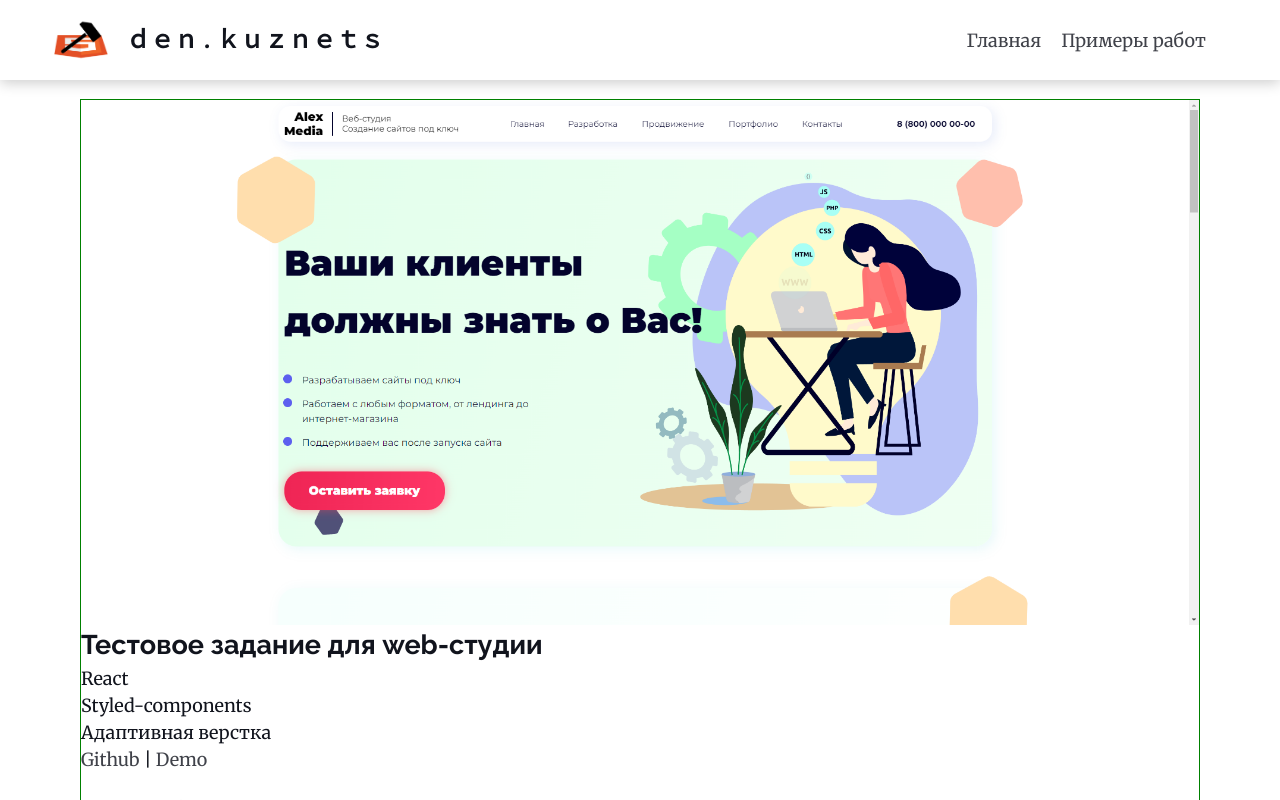
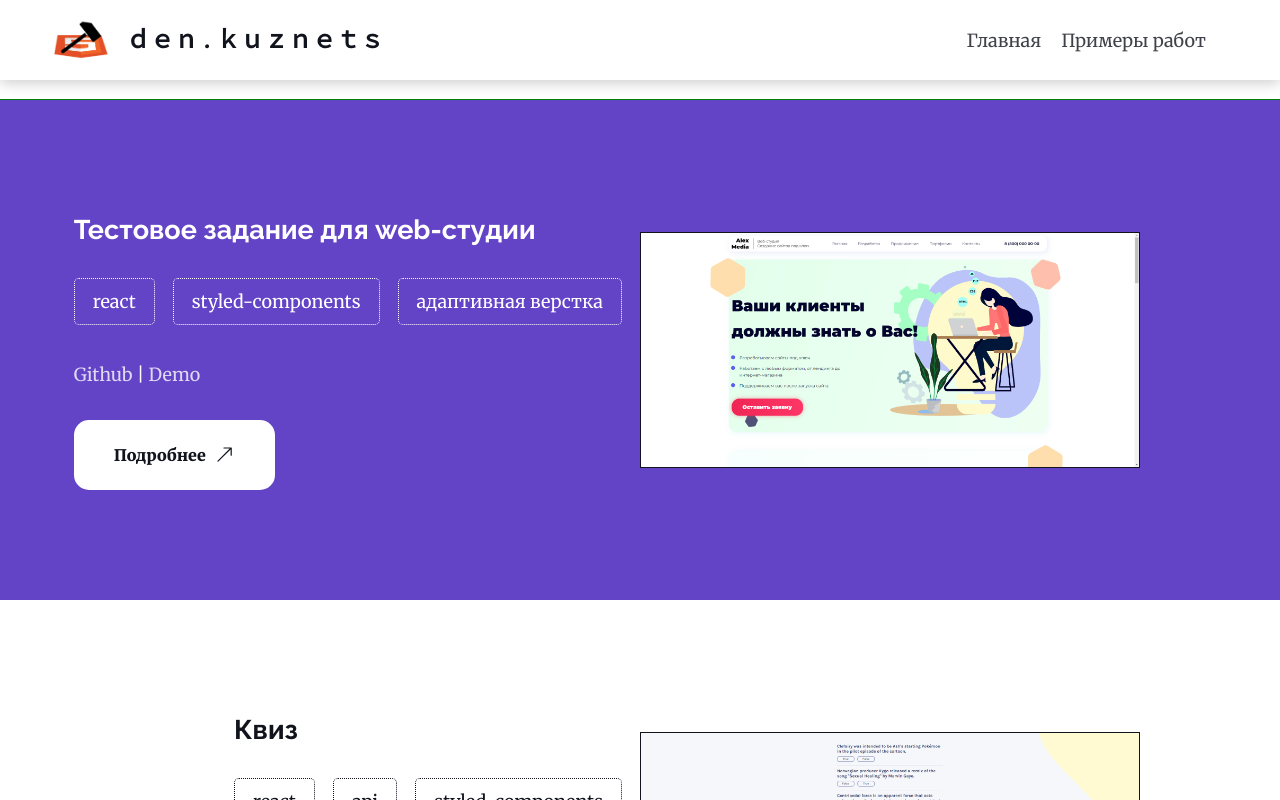
Before and after one commit to DenKuznets/portfolio, a React (Vite) app: page / in a window 1280 px wide. Shown: the top 800 px of the page. Built offline with nearby package versions, Linux system fonts and the light colour scheme.

Commit message:
work-img done

```diff
--- a/src/App.jsx
+++ b/src/App.jsx
@@ -27,6 +27,12 @@ function App() {
               <Work
                 index={0}
               />
+              <Work
+                index={1}
+              />
+              <Work
+                index={2}
+              />
             </section>
           </main>
         </LanguageContext.Provider>
--- a/src/components/Button.jsx
+++ b/src/components/Button.jsx
@@ -1,4 +1,7 @@
 import React from "react";
+import { IconContext } from "react-icons";
+import { BsArrowUpRight } from "react-icons/bs";
+import { CiLocationArrow1 } from "react-icons/ci";
 import styled from "styled-components";
 import { colors, screen } from "../../utils";
 
@@ -32,7 +35,37 @@ const ButtonStyled = styled.button`
 `;
 
 const Button = (props) => {
-  return <ButtonStyled bg={props.bg}>{props.children}</ButtonStyled>;
+  return (
+    <ButtonStyled bg={props.bg}>
+      {props.children}
+      {props.bg === colors.violet ? (
+        <i className="small-icon">
+          <IconContext.Provider
+            value={{
+              size: "1.8em",
+            }}
+          >
+            <div>
+              <CiLocationArrow1 />
+            </div>
+          </IconContext.Provider>
+        </i>
+      ) : (
+        <i className="small-icon">
+          <IconContext.Provider
+            value={{
+              size: "1.2em",
+              color: colors.almostBlack,
+            }}
+          >
+            <div>
+              <BsArrowUpRight />
+            </div>
+          </IconContext.Provider>
+        </i>
+      )}
+    </ButtonStyled>
+  );
 };
 
 export default Button;
--- a/src/components/Hero.jsx
+++ b/src/components/Hero.jsx
@@ -26,32 +26,9 @@ const Hero = () => {
           <div className="hero-text__buttons-container flex">
             <Button bg={colors.violet}>
               {text.hero.contactme}
-              <i className="small-icon">
-                <IconContext.Provider
-                  value={{
-                    size: "1.8em",
-                  }}
-                >
-                  <div>
-                    <CiLocationArrow1 />
-                  </div>
-                </IconContext.Provider>
-              </i>
             </Button>
             <Button>
               {text.header.nav.case}
-              <i className="small-icon">
-                <IconContext.Provider
-                  value={{
-                    size: "1.2em",
-                    color: colors.almostBlack,
-                  }}
-                >
-                  <div>
-                    <BsArrowUpRight />
-                  </div>
-                </IconContext.Provider>
-              </i>
             </Button>
           </div>
         </div>
--- a/src/components/Work.jsx
+++ b/src/components/Work.jsx
@@ -2,10 +2,68 @@ import styled from "styled-components";
 import Button from "./Button";
 import { useContext } from "react";
 import { LanguageContext } from "../App";
+import { colors } from "../../utils";
+
+const textBorderColor = (color) => {
+  switch (color) {
+    case colors.violet:
+    case colors.orange:
+      return colors.white;
+    case colors.white:
+      return colors.almostBlack;
+    default:
+      break;
+  }
+};
 
 const WorkStyled = styled.div`
   position: relative;
+  min-height: 500px;
+  overflow: hidden;
+  display: flex;
+  align-items: center;
+  justify-content: center;
+  background-color: ${({ bg }) => bg};
+  a,
+  .work-text {
+    color: ${({ bg }) => textBorderColor(bg)};
+  }
+  .work-text {
+    flex: 1;
+    display: flex;
+    flex-direction: column;
+    align-items: flex-end;
+    h2 {
+      margin-bottom: 1em;
+    }
+    ul {
+      display: flex;
+      margin-bottom: 2em;
+      li {
+        margin-right: 1em;
+        border: 1px dotted ${({ bg }) => textBorderColor(bg)};
+        padding: 0.5em 1em;
+        border-radius: 5px;
+        display: flex;
+        align-items: center;
+        justify-content: center;
+      }
+    }
+    button{
+      margin-top: 2em;
+    }
 
+  }
+  .work-img {
+    flex: 1;
+    max-height: 300px;
+    overflow: hidden;
+    img {
+      border: 1px solid ${colors.almostBlack};
+      max-width: 500px;
+      width: 100%;
+    }
+  }
 `;
 
 const Work = (props) => {
@@ -14,13 +72,35 @@ const Work = (props) => {
   const techList = textWork.tech.map((obj, index) => (
     <li key={index}>{obj}</li>
   ));
+  let bg = "";
+  switch (props.index) {
+    case 0:
+      bg = colors.violet;
+      break;
+
+    case 2:
+      bg = colors.orange;
+      break;
+
+    default:
+      bg = colors.white;
+      break;
+  }
+
   return (
-    <WorkStyled img={textWork.img}>
-      <img src={`./images/${textWork.img}`} alt="" />
-      <h2>{textWork.name}</h2>
-      <ul>{techList}</ul>
-      <a href={textWork.github}>Github</a> | <a href={textWork.demo}>Demo</a>
-      <Button>{textGlobal.work.showmore}</Button>
+    <WorkStyled className="work" bg={bg}>
+      <div className="work-text">
+        <div className="work-text__content">
+          <h2>{textWork.name}</h2>
+          <ul>{techList}</ul>
+          <a href={textWork.github}>Github</a> |{" "}
+          <a href={textWork.demo}>Demo</a>
+          <Button>{textGlobal.work.showmore}</Button>
+        </div>
+      </div>
+      <div className="work-img">
+        <img src={`./images/${textWork.img}`} alt="" />
+      </div>
     </WorkStyled>
   );
 };
--- a/src/components/styled/Hero.styled.js
+++ b/src/components/styled/Hero.styled.js
@@ -7,6 +7,7 @@ const HeroStyled = styled.div`
   margin: 5rem auto 0;
   gap: 5%;
   min-height: 800px;
+
   @media (max-width: ${screen.px992}) {
     flex-direction: column;
     gap: 50px;
--- a/src/globalStyles.js
+++ b/src/globalStyles.js
@@ -85,16 +85,22 @@ body {
 
 }
 
-main {
+${
+  "" /* section {
   padding: 0 4.5em;
   @media (max-width: ${screen.px480}){
     padding: 0 1em;
   }
 
+} */
 }
 
 body *::first-letter{
     text-transform: capitalize;
+}
+
+.hero, .work {
+  padding: 0 1.5em;
 }
 
 h1,h2,h3,h4,h5,h6 {
--- a/utils.js
+++ b/utils.js
@@ -108,7 +108,7 @@ export const localization = {
           demo: "https://denkuznets.github.io/Expenses-chart-component/",
         },
       ],
-      showmore: "подробнее",
+      showmore: "Подробнее",
     },
   },
   en: {
@@ -149,7 +149,7 @@ export const localization = {
           demo: "https://denkuznets.github.io/Expenses-chart-component/",
         },
       ],
-      showmore: "case study",
+      showmore: "Case study",
     },
   },
 };
```
